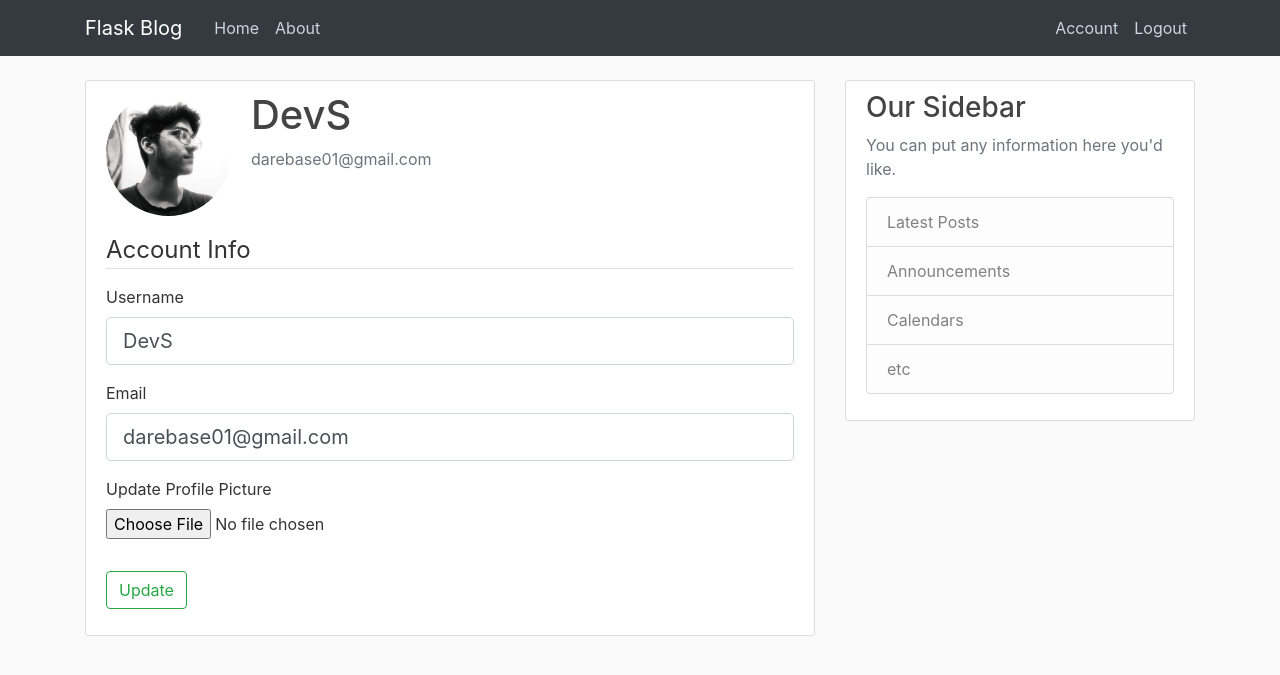
After one commit to cryptus-neoxys/Flask_Blog, a Flask app: page /account in a window 1280 px wide. The commit adds this page. Shown: the top 675 px of the page. Run offline with Flask 2, Linux system fonts and the light colour scheme; a user stored in the database is signed in; some libraries are stand-ins or nearby versions.

Commit message:
Secure user authentication addedd, profile updation added

```diff
--- a/flaskblog/forms.py
+++ b/flaskblog/forms.py
@@ -1,6 +1,9 @@
 from flask_wtf import FlaskForm
+from flask_wtf.file import FileField, FileAllowed
+from flask_login import current_user
 from wtforms import StringField, PasswordField, BooleanField, SubmitField
-from wtforms.validators import DataRequired, Length, Email, EqualTo
+from wtforms.validators import DataRequired, Length, Email, EqualTo, ValidationError
+from flaskblog.models import User
 
 class RegistrationForm(FlaskForm):
 	username = StringField('Username',
@@ -9,12 +12,21 @@ class RegistrationForm(FlaskForm):
 	email = StringField('Email',
 		validators=[DataRequired(), Email()],)
 	password = PasswordField('Password',
-		validators=[DataRequired()])
+		validators=[DataRequired(), Length(min=8)])
 	confirm_password = PasswordField('Confirm Password',
 		validators=[DataRequired(),
 		EqualTo('password')])
 	submit = SubmitField('Sign Up')
 
+	def validate_username(self, username):
+		user = User.query.filter_by(username=username.data).first()
+		if user:
+			raise ValidationError('Username taken. Please choose a different username')
+
+	def validate_email(self, email):
+		user = User.query.filter_by(email=email.data).first()
+		if user:
+			raise ValidationError('Email already in use')
 
 class LoginForm(FlaskForm):
 	email = StringField('Email',
@@ -23,3 +35,24 @@ class LoginForm(FlaskForm):
 		validators=[DataRequired()])
 	remember = BooleanField('Remember Me')
 	submit = SubmitField('Login')
+
+class UpdateAccountForm(FlaskForm):
+	username = StringField('Username',
+		validators=[DataRequired(),
+		 Length(min=3, max=20)])
+	email = StringField('Email',
+		validators=[DataRequired(), Email()],)
+	picture = FileField('Update Profile Picture', validators=[FileAllowed(['jpeg', 'png'])])
+	submit = SubmitField('Update')
+
+	def validate_username(self, username):
+		if username.data != current_user.username:
+			user = User.query.filter_by(username=username.data).first()
+			if user:
+				raise ValidationError('Username taken. Please choose a different username')
+
+	def validate_email(self, email):
+		if email.data != current_user.email:
+			user = User.query.filter_by(email=email.data).first()
+			if user:
+				raise ValidationError('Email already in use')
--- a/flaskblog/routes.py
+++ b/flaskblog/routes.py
@@ -1,7 +1,11 @@
-from flask import render_template, url_for, flash, redirect
-from flaskblog import app
-from flaskblog.forms import RegistrationForm, LoginForm
+import os
+import secrets
+from PIL import Image
+from flask import render_template, url_for, flash, redirect, request
+from flaskblog import app, db, bcrypt
+from flaskblog.forms import RegistrationForm, LoginForm, UpdateAccountForm
 from flaskblog.models import User, Post
+from flask_login import login_user, current_user, logout_user, login_required
 
 
 posts = [
@@ -31,19 +35,75 @@ def about():
 
 @app.route('/register', methods = ['POST', "GET"])
 def register():
+	if current_user.is_authenticated:
+		return(redirect(url_for('home')))
 	form = RegistrationForm()
 	if form.validate_on_submit():
-		flash(f'Account Created for {form.username.data}!', 'success')
-		return redirect(url_for('home'))
+		hashed_password = bcrypt.generate_password_hash(form.password.data).decode('utf-8')
+		user = User(username=form.username.data, email=form.email.data, password=hashed_password)
+		db.session.add(user)
+		db.session.commit()
+		flash(f'Account Created! Login', 'success')
+		return redirect(url_for('login'))
 	return render_template('register.html', title='Register', form=form)
 
 @app.route('/login', methods = ['POST', "GET"])
 def login():
+	if current_user.is_authenticated:
+		return(redirect(url_for('home')))
 	form = LoginForm()
 	if form.validate_on_submit():
-		if form.email.data == 'admin@blog.com' and form.password.data == 'password':
-			flash(f'You have been logged in!', 'success')
-			return redirect(url_for('home'))
+		user = User.query.filter_by(email=form.email.data).first()
+		if user and bcrypt.check_password_hash(user.password, form.password.data):
+			login_user(user, remember=form.remember.data)
+			next_page = request.args.get('next')
+			flash(f'Logged in as {user.username}', 'success')
+
+			return redirect(next_page) if next_page else redirect(url_for('home'))
 		else:
-			flash(f'Login Unsuccessful. Invalid Username/Password.', 'danger')
-	return render_template('login.html', title='Register', form=form)
+			flash(f'Login Unsuccessful. Invalid Email/Password.', 'danger')
+	return render_template('login.html', title='Login', form=form)
+
+@app.route('/logout', methods = ['POST', "GET"])
+def logout():
+	logout_user()
+	return(redirect(url_for('home')))
+
+
+def save_picture(form_picture):
+	random_hex = secrets.token_hex(8)
+	_, f_ext = os.path.splitext(form_picture.filename)
+	picture_fn = random_hex + f_ext
+	picture_path = os.path.join(app.root_path, 'static/profile_pics', picture_fn)
+
+	output_size = (125, 125)
+	i = image.open(form.picture)
+	i.thumbnail(output_size)
+	i.save(picture_path)
+
+	return picture_fn
+
+
+@app.route('/account', methods=['POST', 'GET'])
+@login_required
+def account():
+	form = UpdateAccountForm()
+	if form.validate_on_submit():
+		if form.picture.data:
+			picture_file = save_picture(form.picture.data)
+			current_user.image_file = picture_file
+		current_user.username = form.username.data
+		current_user.email = form.email.data
+		db.session.commit()
+		flash(f'Account updated successfuly', 'success')
+	elif request.method == 'GET':
+		form.username.data = current_user.username
+		form.email.data = current_user.email
+	image_file = url_for('static', filename='profile_pics/' + current_user.image_file)
+	return render_template('account.html', title='Account', image_file=image_file, form=form)
+
+
+@app.route('/post/new', methods = ['POST', "GET"])
+@login_required
+def new_post():
+	return render_template('create post.html', title='New Post')
--- /dev/null
+++ b/flaskblog/templates/account.html
@@ -0,0 +1,56 @@
+{% extends "layout.html" %}
+{% block content %}
+	<div class="content-section">
+  		<div class="media">
+    	<img class="rounded-circle account-img" src="{{ image_file }}">
+    	<div class="media-body">
+      		<h2 class="account-heading">{{ current_user.username }}</h2>
+      	<p class="text-secondary">{{ current_user.email }}</p>
+    	</div>
+  	</div>
+  <!-- FORM HERE -->
+		<form action="" method="POST" enctype="multipart/form-data" accept-charset="utf-8">
+			{{ form.hidden_tag() }}
+			<fieldset class="form-group">
+				<legend class="border-bottom mb-3">Account Info</legend>
+				<div class="form-group">
+					{{ form.username.label(class="form-control-label") }}
+
+					{% if form.username.errors %}
+						{{ form.username(class="form-control form-control-lg is-invalid") }}
+							<div class="invalid-feedback">
+								{% for error in form.username.errors %}
+									<span>{{ error }}</span>
+								{% endfor %}
+						</div>
+					{% else %}
+						{{ form.username(class="form-control form-control-lg") }}
+					{% endif %}
+				</div>
+				<div class="form-group">
+					{{ form.email.label(class="form-control-label") }}
+					{% if form.email.errors %}
+						{{ form.email(class="form-control form-control-lg is-invalid") }}
+							<div class="invalid-feedback">
+								{% for error in form.email.errors %}
+									<span>{{ error }}</span>
+								{% endfor %}
+						</div>
+					{% else %}
+						{{ form.email(class="form-control form-control-lg") }}
+					{% endif %}
+				</div>
+				<div class="form-group">
+					{{ form.picture.label() }}
+					{{ form.picture(class="form-control-file") }}
+					{% if form.picture.errors %}
+						{% for error in form.picture.errors %}
+							<span class="text-danger">{{ error }}</span>
+						{% endfor %}
+					{% endif %}
+			</fieldset>
+			<div class="form-group">
+				{{form.submit(class="btn btn-outline-success")}}
+			</div>
+		</form>
+</div>{% endblock content %}
--- a/flaskblog/templates/home.html
+++ b/flaskblog/templates/home.html
@@ -1,6 +1,6 @@
 {% extends "layout.html" %}
 {% block content %}
-	<h1> Hello Flask </h1>
+	<h1 class="display-3"> Hello Flask </h1>
 	{% for post in posts %}
 		<article class="media content-section">
 	  <div class="media-body">
--- a/flaskblog/templates/layout.html
+++ b/flaskblog/templates/layout.html
@@ -29,8 +29,13 @@
 	        </div>
 	        <!-- Navbar Right Side -->
 	        <div class="navbar-nav">
-	          <a class="nav-item nav-link" href="{{ url_for('login') }}">Login</a>
-	          <a class="nav-item nav-link" href="{{ url_for('register') }}">Register</a>
+	          {% if current_user.is_authenticated %}
+	            <a class="nav-item nav-link" href="{{ url_for('account') }}">Account</a>
+	            <a class="nav-item nav-link" href="{{ url_for('logout') }}">Logout</a>
+	          {% else %}
+	            <a class="nav-item nav-link" href="{{ url_for('login') }}">Login</a>
+	            <a class="nav-item nav-link" href="{{ url_for('register') }}">Register</a>
+	          {% endif %}
 	        </div>
 	      </div>
 	    </div>
```
Also changed, not shown: flaskblog/__init__.py (+7 -0 lines), flaskblog/models.py (+7 -2 lines), flaskblog/site.db, flaskblog/static/profile_pics/8c73cc55f38af72e.jpeg (added), flaskblog/static/profile_pics/default.jpeg (added).
